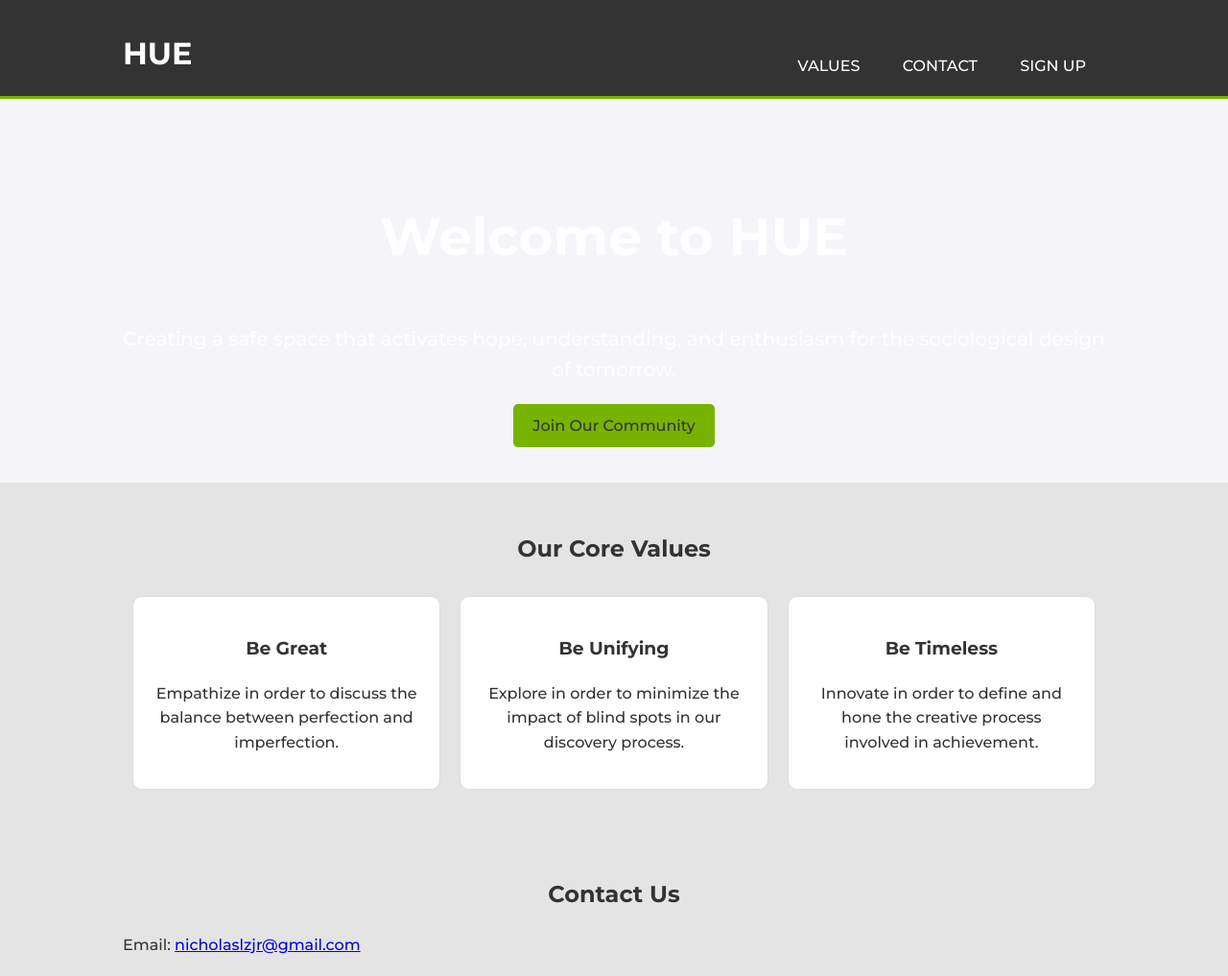
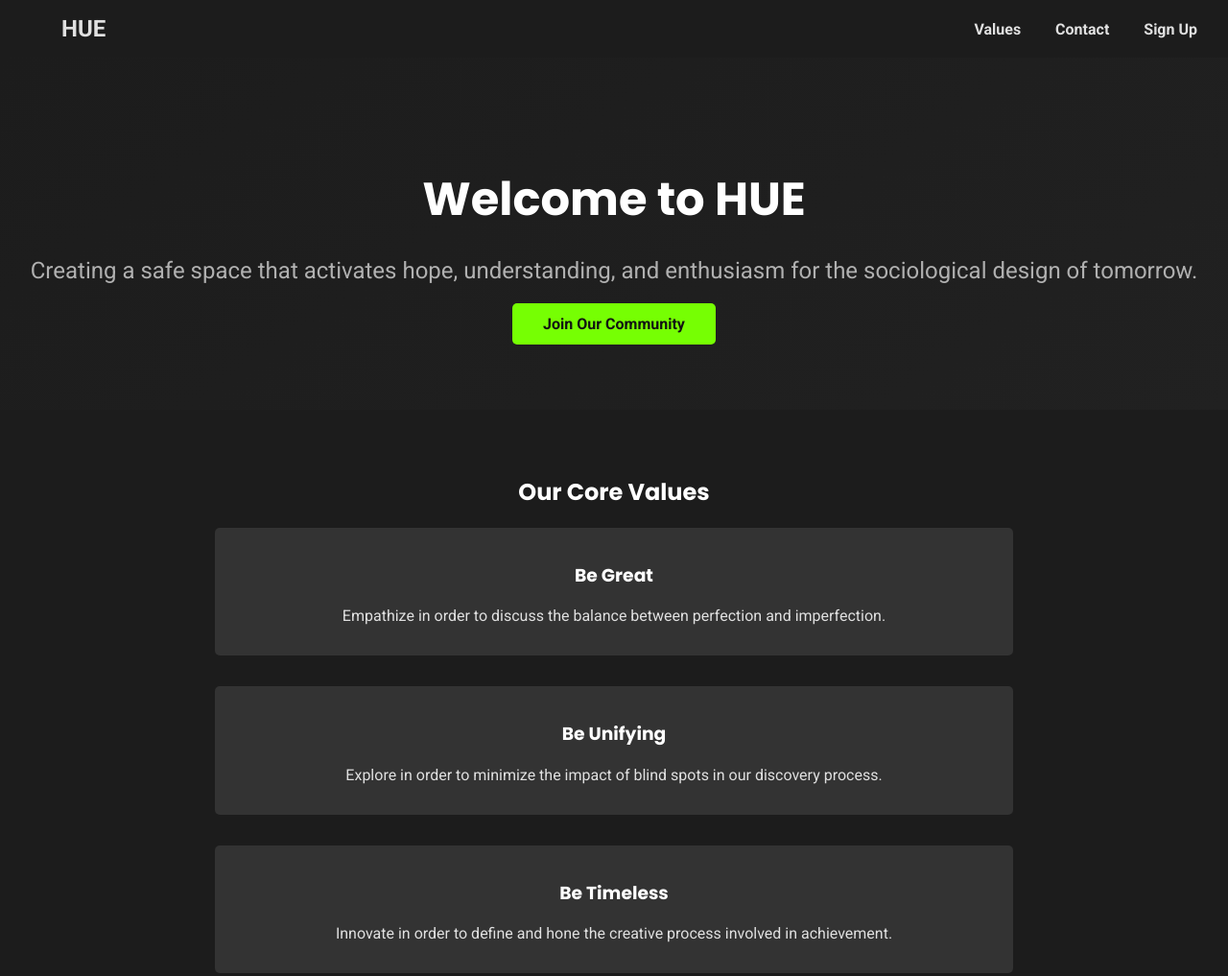
Before and after one commit to NicholasL93/hue, a plain HTML site: page index.html in a window 1280 px wide. Shown: the top 1017 px of the page at 96% size. Drawn offline with Linux system fonts and the light colour scheme; placeholder pictures from the web are drawn by us.

Commit message:
Update index.html
Updated reference design

```diff
--- a/index.html
+++ b/index.html
@@ -4,199 +4,152 @@
     <meta charset="UTF-8">
     <meta name="viewport" content="width=device-width, initial-scale=1.0">
     <title>HUE - Community Development Initiative</title>
+    <link href="https://fonts.googleapis.com/css2?family=Poppins:wght@400;700&family=Roboto:wght@400;700&display=swap" rel="stylesheet">
     <style>
-        @import url('https://fonts.googleapis.com/css2?family=Montserrat:wght@300;500;700&display=swap');
-
         body {
             margin: 0;
-            font-family: 'Montserrat', sans-serif;
-            color: #333;
-            background-color: #f4f4f9;
-            line-height: 1.6;
+            font-family: 'Roboto', sans-serif;
+            background-color: #121212;
+            color: #E0E0E0;
         }
-
-        .container {
-            width: 80%;
-            margin: auto;
-            overflow: hidden;
+        h1, h2, h3, h4, h5, h6 {
+            font-family: 'Poppins', sans-serif;
+            color: #FFFFFF;
         }
-
-        header {
-            background: #333;
-            color: #fff;
-            padding-top: 30px;
-            min-height: 70px;
-            border-bottom: #77b300 3px solid;
+        .navbar {
+            display: flex;
+            justify-content: space-between;
+            align-items: center;
+            padding: 1rem 2rem;
+            background-color: #1C1C1C;
+            box-shadow: 0 4px 6px rgba(0, 0, 0, 0.1);
         }
-
-        header a {
-            color: #fff;
+        .navbar a {
+            color: #E0E0E0;
             text-decoration: none;
-            text-transform: uppercase;
-            font-size: 16px;
+            margin-left: 2rem;
+            font-weight: bold;
         }
-
-        header ul {
-            padding: 0;
-            list-style: none;
+        .navbar a:hover {
+            color: #76FF03;
         }
-
-        header li {
-            display: inline;
-            padding: 0 20px 0 20px;
+        .hero {
+            text-align: center;
+            padding: 5rem 1rem;
+            background: linear-gradient(145deg, #1C1C1C, #212121);
         }
-
-        header #branding {
-            float: left;
+        .hero h1 {
+            font-size: 3rem;
+            margin-bottom: 1rem;
         }
-
-        header #branding h1 {
-            margin: 0;
+        .hero p {
+            font-size: 1.5rem;
+            margin-bottom: 2rem;
+            color: #B0B0B0;
         }
-
-        header nav {
-            float: right;
-            margin-top: 10px;
-        }
-
-        #showcase {
-            min-height: 400px;
-            background: url('https://via.placeholder.com/1200x400') no-repeat 0 -400px;
-            text-align: center;
-            color: #fff;
-        }
-
-        #showcase h1 {
-            font-size: 55px;
-            margin-top: 100px;
-        }
-
-        #showcase p {
-            font-size: 20px;
-        }
-
-        .button {
-            display: inline-block;
-            color: #333;
-            background: #77b300;
-            padding: 10px 20px;
+        .btn-primary {
+            padding: 0.75rem 2rem;
+            background-color: #76FF03;
+            color: #121212;
             text-decoration: none;
+            font-weight: bold;
             border-radius: 5px;
         }
-
-        .button:hover {
+        .btn-primary:hover {
+            background-color: #64DD17;
+        }
+        .values, .contact, .signup {
+            padding: 3rem 2rem;
+            text-align: center;
+            background-color: #1C1C1C;
+        }
+        .values .value, .contact div, .signup div {
+            margin-bottom: 2rem;
+        }
+        .footer {
+            padding: 1rem 2rem;
+            text-align: center;
+            background-color: #212121;
+            color: #B0B0B0;
+        }
+        .container {
+            display: flex;
+            flex-direction: column;
+            align-items: center;
+            max-width: 1200px;
+            margin: 0 auto;
+        }
+        .values .value, .contact div, .signup div {
             background: #333;
-            color: #fff;
+            padding: 1rem;
+            border-radius: 5px;
+            width: 100%;
+            max-width: 300px;
         }
-
-        #values, #contact, #signup {
-            padding: 30px 0;
-            background: #e4e4e4;
+        @media (min-width: 768px) {
+            .values .value, .contact div, .signup div {
+                max-width: 600px;
             }
-
-        #values h1, #contact h1, #signup h1 {
-            text-align: center;
-            margin-bottom: 20px;
         }
-
-        .boxes {
-            display: flex;
-            justify-content: space-between;
-        }
-
-        .box {
-            flex: 1;
-            padding: 20px;
-            margin: 10px;
-            text-align: center;
-            background: #fff;
-            border: #ddd 1px solid;
-            border-radius: 10px;
-        }
-
-        footer {
-            text-align: center;
-            padding: 20px;
-            background: #333;
-            color: #fff;
-            margin-top: 20px;
-        }
-
-        @media(max-width: 768px) {
-            header #branding, header nav, header nav ul, header nav ul li {
-                float: none;
-                text-align: center;
-                display: block;
-                width: 100%;
-            }
-
-            .boxes {
-                flex-direction: column;
+        @media (min-width: 1024px) {
+            .values .value, .contact div, .signup div {
+                max-width: 800px;
             }
         }
     </style>
 </head>
 <body>
-    <header>
-        <div class="container">
-            <div id="branding">
-                <h1>HUE</h1>
+    <nav class="navbar">
+        <div>
+            <a href="#" style="font-size: 1.5rem;">HUE</a>
         </div>
-            <nav>
-                <ul>
-                    <li><a href="#values">Values</a></li>
-                    <li><a href="#contact">Contact</a></li>
-                    <li><a href="#signup">Sign Up</a></li>
-                </ul>
+        <div>
+            <a href="#values">Values</a>
+            <a href="#contact">Contact</a>
+            <a href="#signup">Sign Up</a>
+        </div>
     </nav>
-        </div>
-    </header>
-
-    <section id="showcase">
-        <div class="container">
+    <header class="hero">
         <h1>Welcome to HUE</h1>
         <p>Creating a safe space that activates hope, understanding, and enthusiasm for the sociological design of tomorrow.</p>
-            <a href="#signup" class="button">Join Our Community</a>
-        </div>
-    </section>
-
-    <section id="values">
+        <a href="#signup" class="btn-primary">Join Our Community</a>
+    </header>
+    <section id="values" class="values">
         <div class="container">
-            <h1>Our Core Values</h1>
-            <div class="boxes">
-                <div class="box">
+            <h2>Our Core Values</h2>
+            <div class="value">
                 <h3>Be Great</h3>
                 <p>Empathize in order to discuss the balance between perfection and imperfection.</p>
             </div>
-                <div class="box">
+            <div class="value">
                 <h3>Be Unifying</h3>
                 <p>Explore in order to minimize the impact of blind spots in our discovery process.</p>
             </div>
-                <div class="box">
+            <div class="value">
                 <h3>Be Timeless</h3>
                 <p>Innovate in order to define and hone the creative process involved in achievement.</p>
             </div>
         </div>
+    </section>
+    <section id="contact" class="contact">
+        <div class="container">
+            <h2>Contact Us</h2>
+            <div>
+                <p>Email: <a href="mailto:nicholaslzjr@gmail.com" style="color: #76FF03;">nicholaslzjr@gmail.com</a></p>
+            </div>
         </div>
     </section>
-
-    <section id="contact">
+    <section id="signup" class="signup">
         <div class="container">
-            <h1>Contact Us</h1>
-            <p>Email: <a href="mailto:nicholaslzjr@gmail.com">nicholaslzjr@gmail.com</a></p>
+            <h2>Join Our Community</h2>
+            <div>
+                <p>I'm excited to share insights and skills while learning from the diverse set of community members through webinars, workshops, and general discussions. Let's discover the engine for the progress we deeply desire at the core of our character, heart, and spirit. Sending a peaceful and positively charged welcome.</p>
+                <a href="http://eepurl.com/iNGsbo" class="btn-primary">Sign Up for Our Newsletter</a>
+            </div>
         </div>
     </section>
-
-    <section id="signup">
-        <div class="container">
-            <h1>Join Our Community</h1>
-            <p>I'm excited to share insights and skills while learning from the diverse set of community members through webinars, workshops, and general discussions. Let's discover the engine for the progress we deeply desire at the core of our character, heart, and spirit. Sending a peaceful and positively charged welcome.</p>
-            <a href="http://eepurl.com/iNGsbo" class="button">Sign Up for Our Newsletter</a>
-        </div>
-    </section>
-
-    <footer>
-        <p>HUE Community Development Initiative &copy; 2024</p>
+    <footer class="footer">
+        <p>HUE Community Development Initiative © 2024</p>
     </footer>
 </body>
 </html>
```
Lines whose indentation alone changed are shown as unchanged.
